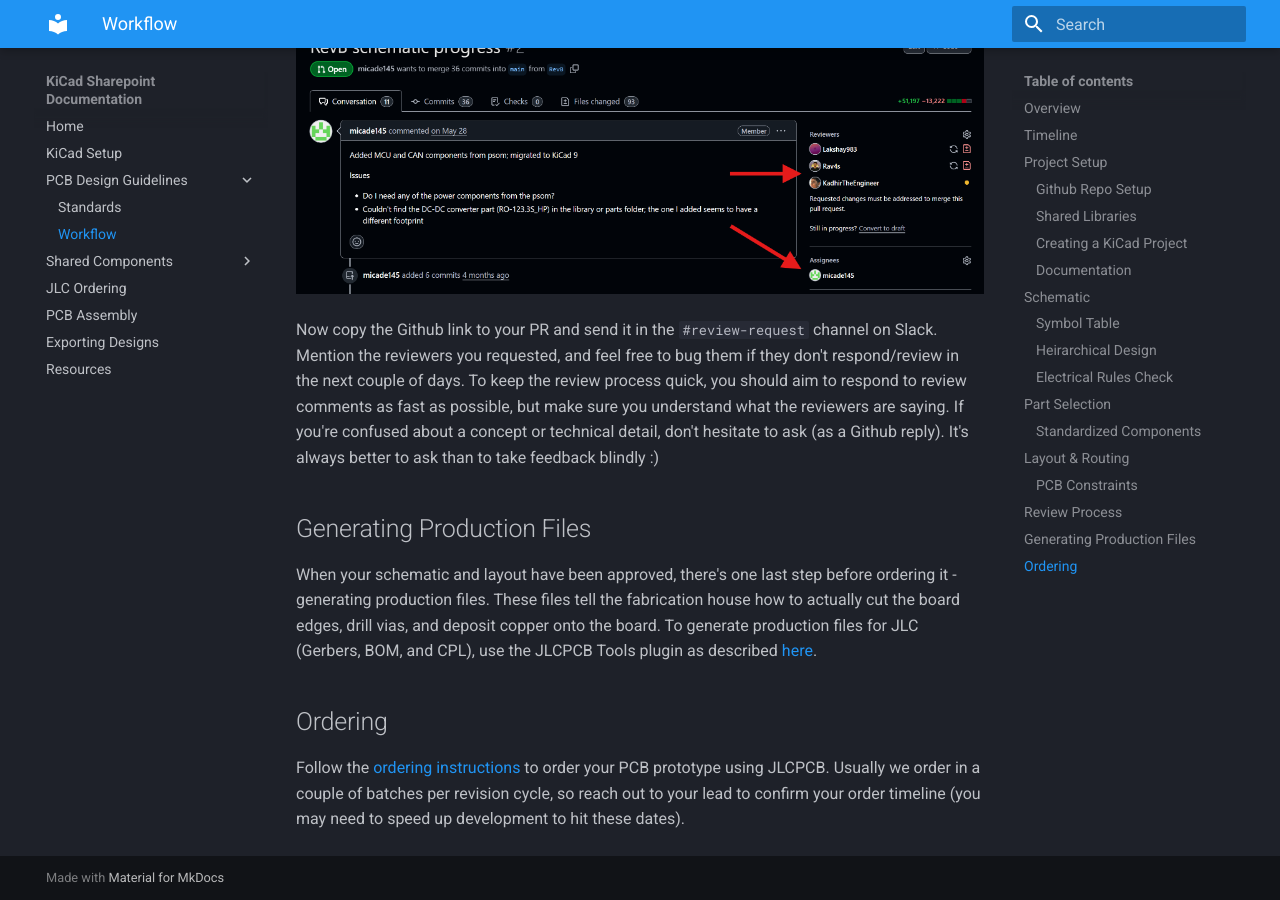
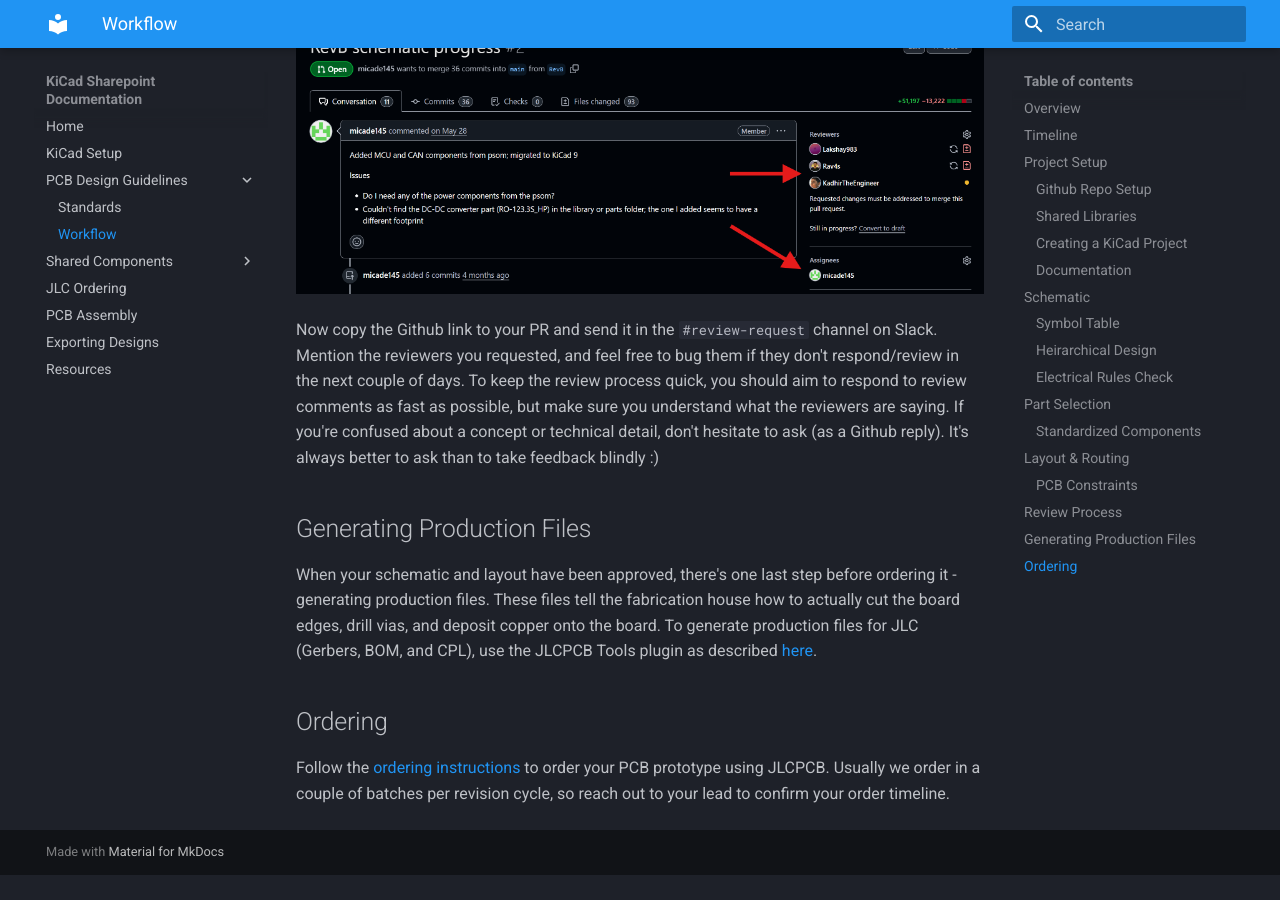
Before and after one commit to lhr-solar/KiCAD-Sharepoint, an MkDocs documentation site: the page built from docs/Workflow.md, in a window 1280 px wide and 900 px high, scrolled down 4931 px. Built offline with MkDocs 1.6.1 and Material for MkDocs 9.7.7, drawn with Linux system fonts in a browser that asks for light colours; after the commit the page ends 5806 px from its top, so only the background shows below that.

Commit message:
Update docs/Workflow.md
Co-authored-by: gemini-code-assist[bot] <176961590+gemini-code-assist[bot]@users.noreply.github.com>

```diff
--- a/docs/Workflow.md
+++ b/docs/Workflow.md
@@ -94,4 +94,4 @@ Now copy the Github link to your PR and send it in the `#review-request` channel
 ## Generating Production Files
 When your schematic and layout have been approved, there's one last step before ordering it - generating production files. These files tell the fabrication house how to actually cut the board edges, drill vias, and deposit copper onto the board. To generate production files for JLC (Gerbers, BOM, and CPL), use the JLCPCB Tools plugin as described [here](../KiCad-Setup.md/#kicad-jlcpcb-tools).
 ## Ordering
-Follow the [ordering instructions](./Ordering.md) to order your PCB prototype using JLCPCB. Usually we order in a couple of batches per revision cycle, so reach out to your lead to confirm your order timeline (you may need to speed up development to hit these dates).
+Follow the [ordering instructions](./Ordering.md) to order your PCB prototype using JLCPCB. Usually we order in a couple of batches per revision cycle, so reach out to your lead to confirm your order timeline.
```
